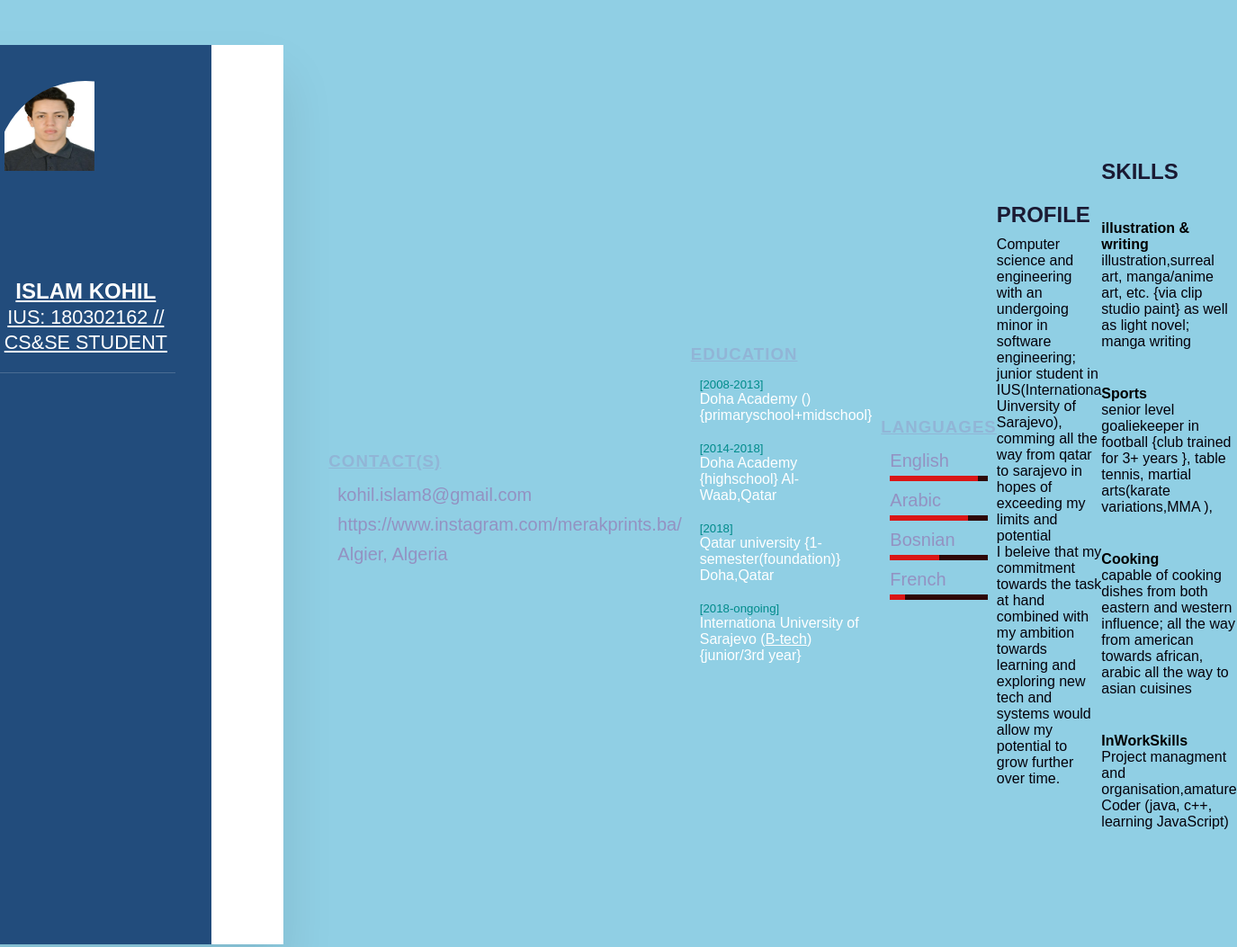
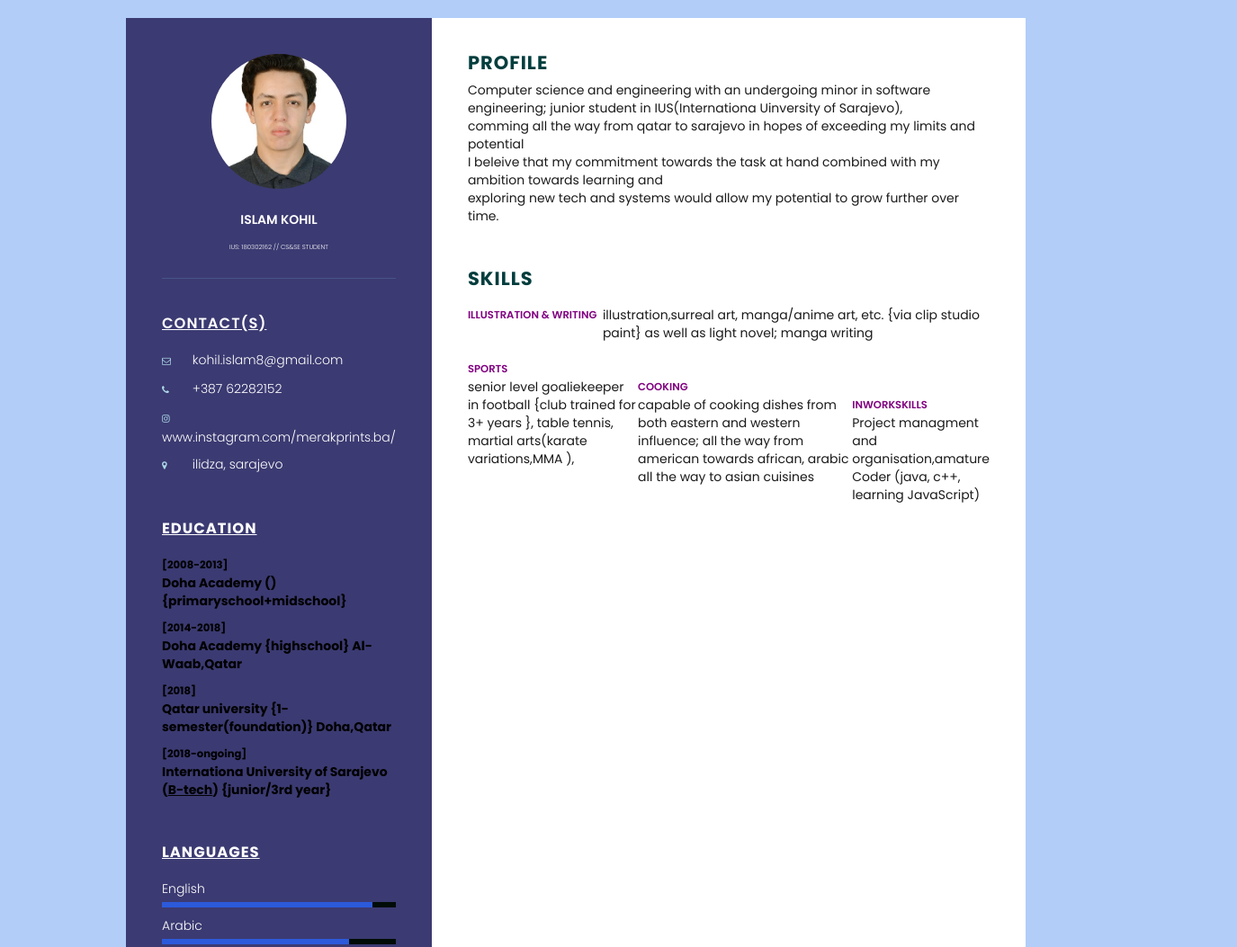
Before and after one commit to i-kohil/portfoilo_template, a plain HTML site: page index.html in a window 1280 px wide. Shown: the top 1053 px of the page at 90% size, 1375 px wide, since content can reach past the window. Drawn offline with Linux system fonts and the light colour scheme.

Commit message:
final changes for now

```diff
--- a/index.html
+++ b/index.html
@@ -4,6 +4,9 @@
 
     <meta name="viewport" content="width=device-width, initial-scale=1.0">
     <title>personal resume </title>
+    <link rel="stylesheet" href="https://cdnjs.cloudflare.com/ajax/libs/font-awesome/4.7.0/css/font-awesome.css"
+    integrity="sha512-5A8nwdMOWrSz20fDsjczgUidUBR8liPYU+WymTZP1lmY9G6Oc7HlZv156XqnsgNUzTyMefFTcsFH/tnJE/+xBg=="
+     crossorigin="anonymous" referrerpolicy="no-referrer" />
     <link rel="stylesheet" type= "text/css" href="style.css">
 </head>
 <body>
@@ -15,40 +18,41 @@
          <div class = "leftside">
             <div class = "profiletextinfo">
               <div class = "image-box">
-    `             <img src="personalpic.jpg" alt="personalpic" width="100" height="100"/><br>
+    `             <img src="personalpic.jpg"><br>
                 </div>
-                    <u><b> <h2>Islam Kohil <br>
-                        <span>IUS: 180302162 // Cs&Se Student</span> </b></u></h2>
-
-            </div>
+                    <h2>Islam Kohil <br>
+                        <span>IUS: 180302162 // Cs&Se Student</span> </h2>
             </div>
 
-         <div class = "rightside"></div>
+            <div class = "ContactInfo">
+
+                <h3 class ="title"> <u>contact(s) </u> </h3>
+                 <ul>
+                     <li>
+                         <span class = "icon"><i class="fa fa-envelope-o" aria-hidden="true"></i></span>
+                         <span class = "text">kohil.islam8@gmail.com</span>
+
+                     </li>
+                     <li>
+                        <span class = "icon"><i class="fa fa-phone" aria-hidden="true"></i></span>
+                        <span class = "text">+387 62282152</span>
+
+                    </li>
+                     <li>
+                        <span class = "icon"><i class="fa fa-instagram" aria-hidden="true"></i></span>
+                         <span class = "text">www.instagram.com/merakprints.ba/ </span>
+
+                     </li>
+                     <li>
+                         <span class = "icon"><i class="fa fa-map-marker" aria-hidden="true"></i></span>
+                         <span class = "text">ilidza, sarajevo</span>
+                     </li>
+                 </ul>
              </div>
 
 
-            <div class = "ContactInfo">
 
-               <h3 class ="title"> <u><b>contact(s) </b> </u> </h3>
-                <ul>
-                    <li>
 
-                        <span class = "mail">kohil.islam8@gmail.com</span>
-
-                    </li>
-                    <li>
-
-                        <span class = "IG">https://www.instagram.com/merakprints.ba/ </span>
-
-                    </li>
-                    <li>
-
-                        <span class = "Nationality">Algier, Algeria</span>
-
-                    </li>
-                </ul>
-            </div>
-<!--///////////////////////--Education--\\\\\\\\\\\\\\\\\\\\\\\\\\\\\\\\\\\\\\\\\\\\\\\     -->
         <div class = "ContactInfo Education">
 
             <h3 class ="title"> <u><b>Education </b> </u> </h3>
@@ -71,7 +75,6 @@
                     </li>
                 </ul>
         </div>
-<!--                        ////LANGUAGES//////         -->
         <div class = "ContactInfo Languages">
 
             <h3 class ="title"> <u><b> Languages  </b> </u> </h3>
@@ -79,27 +82,36 @@
                     <li>
                     <span class= "text" >English </span>
                     <span class="percentage">
-        <div style="width:90%"></div> </span>
+                <div style="width: 90%;"></div> </span>
             </li>
 
                     <li>
                     <span class= "text" >Arabic </span>
                     <span class="percentage">
-        <div style="width:80%"></div> </span>
+                <div style="width: 80%;"></div> </span>
             </li>
                     <li>
                     <span class= "text" >Bosnian </span>
                     <span class="percentage">
-        <div style="width:50%"></div></span>
+                <div style="width: 50%;"></div></span>
             </li>
                     <li>
                     <span class= "text" >French </span>
                     <span class="percentage">
-        <div style="width:15%"></div>  </span>
+                <div style="width: 15%;"></div>  </span>
             </li>
         </ul>
         </div>
-<div class ="rightside">
+    </div>
+
+
+
+
+
+
+         <div class = "rightside">
+
+
             <div class="overview">
         <h2 class ="title2">profile</h2>
         <p>Computer science and engineering with an undergoing minor in
@@ -110,41 +122,51 @@
            exploring new tech and systems would allow my potential to grow further over time.
         </p>
     </div>
-</div>
+
 <div class="overview">
     <h2 class ="title2">Skills</h2>
     <div class="box">
+<div class = "skill_title">
+    <h5>illustration & writing</h5>
 </div>
       <div class="text">
-        <h4>illustration & writing</h4>
         <p>illustration,surreal art, manga/anime art, etc. {via clip studio paint}
              as well as light novel; manga writing</p>
             </div>
+        </div>
 
 <div class="box">
-</div>
+    <div class = "skill_title">
+        <h5>Sports</h5>
         <div class="text">
-        <h4>Sports</h4>
+
         <p>senior level goaliekeeper in football {club trained for 3+ years },
             table tennis, martial arts(karate variations,MMA ),  </p>
+        </div>
     </div>
 
 
 <div class="box">
-</div>
+    <div class = "skill_title">
+        <h5>Cooking</h5>
          <div class="text">
-        <h4>Cooking</h4>
+
         <p>capable of cooking dishes from both eastern and western influence;
             all the way from american towards african, arabic all the way to asian cuisines   </p>
         </div>
+    </div>
 
 <div class="box">
+    <div class = "skill_title">
+        <h5>InWorkSkills</h5>
+        <div class="text">
+
+        <p>Project managment and organisation,amature Coder (java, c++, learning JavaScript)  </p>
     </div>
-      <div class="text">
-        <h4>InWorkSkills</h4>
-        <p>Project managment and organisation,amature Coder (java, c++, learning JavaScript)  </p>
 </div>
 
 </div>
+</div>
+</div>
 </body>
 </html>
--- a/style.css
+++ b/style.css
@@ -1,19 +1,20 @@
-
-*
-{
+@import url('https://fonts.googleapis.com/css?family=poppins:200,300,400,500,600,700,800,900&display=swap');
+*{
 	margin: 0;
 	padding: 0;
+
 	box-sizing: border-box;
 	font-family: 'poppins', sans-serif;
 }
-body
-{
-    background:  rgb(144, 207, 228);
+
+body{
+	background: #b1cdf8;
 	display: flex;
 	justify-content: center;
 	align-items: center;
 min-height: 100vh;
-
+	font-size: 14px;
+	line-height: 20px;
 }
 .container
 {
@@ -21,20 +22,18 @@ body
 	width: 100%;
 	max-width: 1000px;
 	min-height: 1000px;
-     margin: 50px;
-    background: rgb(234, 241, 241);
+	background: rgb(57, 85, 110);
+	margin: 20px;
 	display: grid;
-    grid-template-columns: 1fr 2fr;
-    box-shadow: 0 35px 55px rgba(0, 0,0,0.1 );
-
-
+	grid-template-columns: 1fr 2fr ;
 }
 .container .leftside
 {
 	position: relative;
-    background: #224c7c;
+	background: rgb(59, 58, 114);
 	padding: 40px;
 }
+
 .profiletextinfo
 {
 position: relative;
@@ -42,19 +41,17 @@ body
 flex-direction: column;
 align-items: center;
 padding-bottom: 20px;
-    border-bottom: 1px solid rgba(255, 255, 255, 0.178);
-
+border-bottom: 1px solid rgb(72, 84, 134);
 }
 .profiletextinfo .image-box
 {
 	position: relative;
-width: 200px;
-height: 200px;
+	width: 150px;
+	height: 150px;
 	border-radius: 50%;
 	overflow: hidden;
-
 }
-.profiletextinfo .image-box personalpic
+.profiletextinfo .image-box img
 {
 	position: absolute;
 top: 0;
@@ -62,83 +59,40 @@ overflow: hidden;
 width: 100%;
 height: 100%;
 object-fit: cover;
-
 }
 .profiletextinfo h2
 {
 	color: #fff;
-    font-size: 1.5em;
+	font-size: 1em;
 	margin-top: 20px;
 	text-transform: uppercase;
 	text-align: center;
-    font-weight: 700;
+	font-weight: 600;
+	line-height: 2em;
+
 
 }
 .profiletextinfo h2 span
 {
-    font-size: 0.9em;
-    font-weight: 400;
+	font-size: 0.5em;
+	font-weight: 300;
+}
 
-}
 
 .ContactInfo
 {
 	padding-top: 40px;
 
 }
-.ContactInfo.Education li
-{
-    margin-bottom: 20px;
-
-
-}
-
-.ContactInfo.Education h5
-{
-    color: darkcyan;
-    font-weight: 500;
-
-}
-.ContactInfo.Education h4
+.title
 {
 	color: #fff;
-    font-weight: 450;
-
-}
-
-
-.ContactInfo.Languages .percentage
-{
-   position: relative;
-   width: 100%;
-   height: 6px;
-   background: rgb(46, 7, 7);
-   display: block;
-    margin-top: 5px;
-
-}
-
-.ContactInfo.Languages .percentage div
-{
-    position: absolute;
-
-    top: 0;
-    left: 0;
-    height: 100%;
-    background: rgb(218, 22, 22);
-}
-
-.title
-{
-        color: rgb(145, 181, 214);
 	text-transform: uppercase;
 	font-weight: 600;
 	letter-spacing: 1px;
-        margin-bottom: 15px;
-
+	margin-bottom: 20px;
 
 }
-
 .ContactInfo ul
 {
 position: relative;
@@ -148,17 +102,75 @@ object-fit: cover;
 {
 	position: relative;
 	list-style: none;
-        margin: 10px;
+margin: 10px 0 ;
 cursor: pointer;
 
 }
+.ContactInfo ul li .icon
+{
+	display: inline-block;
+	width: 30px;
+	font-size: 10px;
+	color: lightblue;
+
+}
+
+
 .ContactInfo ul li span
 {
-color: rgb(147, 146, 194);
-font-weight: 250px;
-font-size: 20px;
+	color: #fff;
+	font-weight: 300;
 
 }
+
+.ContactInfo .Education li
+{color: aliceblue;
+margin-bottom: 15px;
+
+
+}
+ .ContactInfo .Education h5
+{
+	color: lightblue;
+	font-weight: 500;
+
+}
+
+.ContactInfo .Education h4:nth-child(3)
+{
+	 color: #fff;
+	 font-weight: 300;
+}
+
+.ContactInfo .Education h4
+{
+	 color: #fff;
+	 font-weight: 300;
+}
+
+.ContactInfo.Languages .percentage
+{
+position: relative;
+width: 100%;
+height: 6px;
+background: rgb(0, 12, 7);
+display: block;
+margin-top: 5px;
+
+}
+.ContactInfo.Languages .percentage div
+{
+	position: absolute;
+	top: 0;
+	left: 0;
+	height: 100%;
+	background: rgb(44, 90, 218);
+}
+
+
+
+
+
 
 
 
@@ -167,8 +179,8 @@ font-size: 20px;
 	position: relative;
 	background: #fff;
 padding: 40px;
+
 }
-
 .overview
 {
 margin-bottom: 50px;
@@ -178,30 +190,41 @@ font-size: 20px;
 {
 	margin-bottom: 0;
 
+
 }
 .title2
 {
-    color: rgb(26, 26, 51);
+	color: rgb(3, 61, 61);
 	text-transform: uppercase;
+	letter-spacing: 1px;
 	margin-bottom: 10px;
 
 }
-
 p
 {
-    color: rgb(4, 1, 10);
+	color: rgb(27, 27, 27);
 }
 .overview .box
 {
 	display: flex;
-    flex-direction: row;
+	flex-direction:row ;
 	margin: 20px 0;
+
+}
+.overview .box .skill_title
+{
+	min-width: 150px;
+
+}
+.overview .box .skill_title h5
+{
+	text-transform: uppercase;
+	color: purple;
+	font-weight: 600;
 
 }
 .overview .box .text h4
 {
-text-transform: uppercase;
-color: #2a7da2;
-font-size: 20px;
+
 
 }
```
Lines whose indentation alone changed are shown as unchanged.
